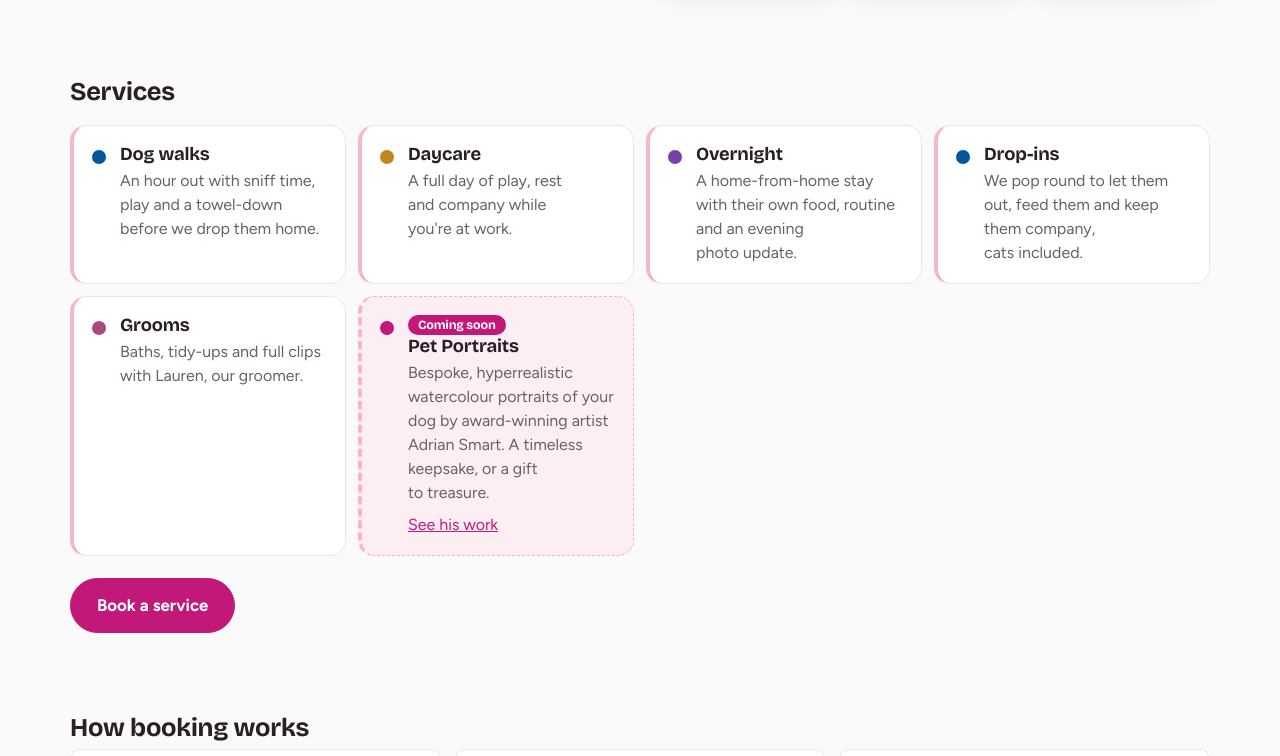
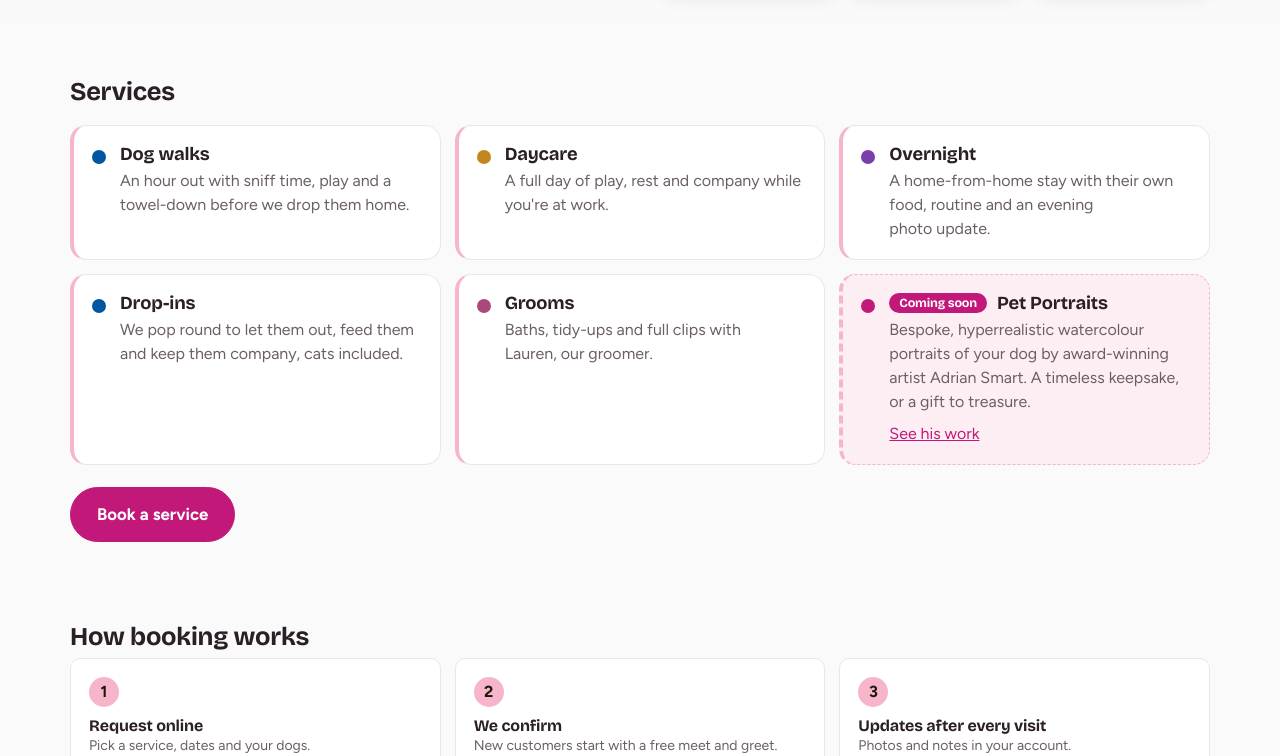
Before and after one commit to mrbzk/all4paws-app, a plain HTML site: page index.html in a window 1280 px wide. Shown: the part 523-1279 px from the top of the page. Drawn offline with nearby package versions, Linux system fonts and the light colour scheme.

Commit message:
Services: cards fill the full width evenly (3 across, 2 on tablet, 1 on phones)
Co-Authored-By: Claude Opus 5.5 <noreply@anthropic.com>
Claude-Session: https://claude.ai/code/session_01XY68KFvyR35v1KGfnniL88

```diff
--- a/index.html
+++ b/index.html
@@ -538,7 +538,10 @@ html.calm[data-theme="dark"]{--sun:#5C5442;--sun-soft:#2B2820;--warn:#C8B88E;--w
 .hero .wrap{grid-template-columns:1fr 1fr}
 .hero-photo,.about-photo{margin:0;border-radius:28px;overflow:hidden;background:var(--surface);box-shadow:var(--shadow);aspect-ratio:1/1}
 .hero-photo img,.about-photo img{width:100%;height:100%;object-fit:cover;display:block}
-.svc-list{list-style:none;padding:0;margin:18px 0 0;display:grid;grid-template-columns:repeat(auto-fit,minmax(260px,1fr));gap:12px}
+.svc-list{list-style:none;padding:0;margin:18px 0 0;display:grid;grid-template-columns:repeat(3,1fr);gap:14px}
+.svc-list li{height:100%;box-sizing:border-box}
+@media (max-width:900px){.svc-list{grid-template-columns:repeat(2,1fr)}}
+@media (max-width:600px){.svc-list{grid-template-columns:1fr}}
 .svc-list li{display:flex;gap:14px;align-items:flex-start;background:var(--surface);border:1px solid var(--line);border-radius:16px;padding:18px}
 .svc-list li .cat{width:14px;height:14px;margin-top:6px;flex:none}
 .svc-list h3{font-size:1.15rem;margin:0 0 4px}
```
Also changed, not shown: src/index.html (+4 -1 lines).
